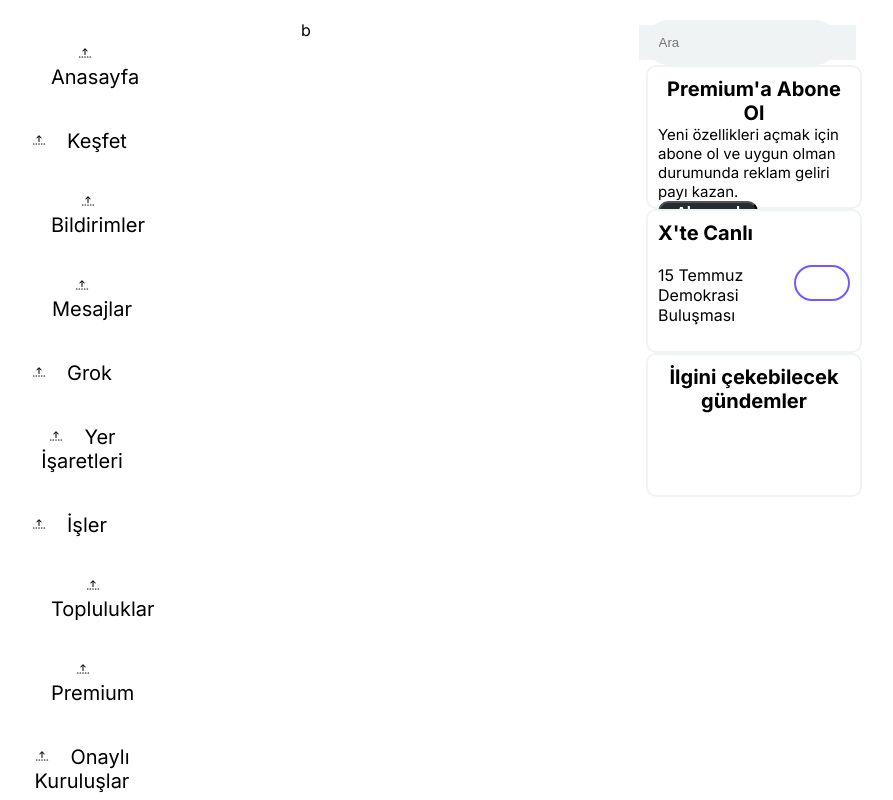
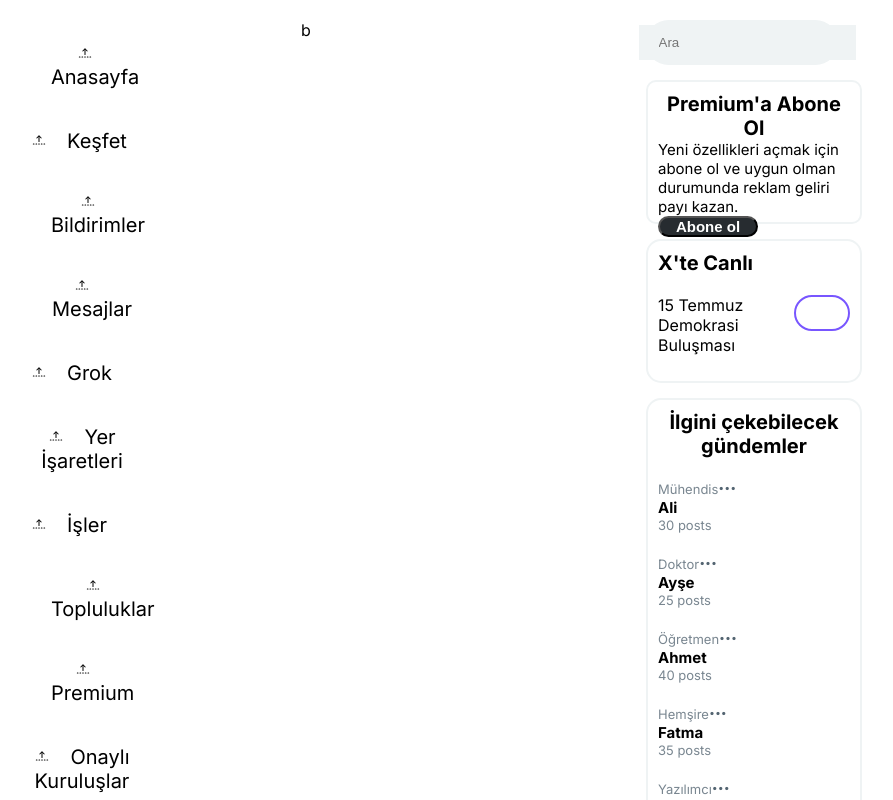
Before and after one commit to Yasinramazan/DavetApplication, a Next.js app: page / in a window 1280 px wide. Shown: the whole page, without its empty margins (206-1099 px from the left). Built offline with nearby package versions, Linux system fonts and the light colour scheme.

Commit message:
Right Bar Completed Now

```diff
--- a/Components/discovercard/discovercard.module.css
+++ b/Components/discovercard/discovercard.module.css
@@ -1,18 +1,28 @@
-
-
-.outerdiv{
+.outerdiv {
     display: flex;
     flex-direction: column;
     align-items: flex-start;
-    border-radius: 10px;
-    padding: 10px;
+    border-radius: 15px;
     border: 2px solid;
     border-color: #EFF3F4;
     background-color: #fff;
-    transition: transform 0.3s ease;
-    height: 144px;
+
+
 }
 
-.h2{
+.h2 {
+    padding: 10px;
     font-size: 20px;
 }
+
+.outernewsdiv {
+    width: 100%;
+}
+
+.topdiv {
+
+    width: 100%;
+    display: flex;
+    justify-content: space-between;
+    align-items: center;
+}
--- a/Components/discovercard/discovercard.tsx
+++ b/Components/discovercard/discovercard.tsx
@@ -1,9 +1,33 @@
 import styles from "../discovercard/discovercard.module.css"
+import DiscoverContent from "../discovercontent/discovercontent";
 
-export default function DiscoverCard(){
-    return(
+export default function DiscoverCard() {
+
+    const people = [
+        { name: 'Ali', age: "30", occupation: 'Mühendis' },
+        { name: 'Ayşe', age: "25", occupation: 'Doktor' },
+        { name: 'Ahmet', age: "40", occupation: 'Öğretmen' },
+        { name: 'Fatma', age: "35", occupation: 'Hemşire' },
+        { name: 'Mehmet', age: "50", occupation: 'Yazılımcı' },
+        { name: 'Elif', age: "28", occupation: 'Grafik Tasarımcı' },
+        { name: 'Ahmet', age: "45", occupation: 'Müdür' },
+        { name: 'Zeynep', age: "32", occupation: 'Psikolog' },
+        { name: 'Oğuz', age: "27", occupation: 'Avukat' },
+        { name: 'Deniz', age: "22", occupation: 'Stajyer' }
+    ];
+
+    return (
         <div className={styles.outerdiv}>
             <h2 className={styles.h2}>İlgini çekebilecek gündemler</h2>
+            <div className={styles.outernewsdiv} >
+                {people.map((item,index)=>
+                <div key={index}>
+                    <DiscoverContent title={item.occupation} name={item.name} total={item.age}/>
+                </div>
+
+                )}
+
+            </div>
         </div>
     );
 }
--- /dev/null
+++ b/Components/discovercontent/discovercontent.module.css
@@ -0,0 +1,38 @@
+.newsdiv{
+    width: 100%;
+    display: flex;
+    flex-direction: column;
+    align-items: flex-start;
+    padding: 10px;
+    transition: 0.2s ease;
+}
+
+.newsdiv:hover{
+
+    background-color: #F7F7F7;
+}
+
+.label{
+    font-size: 13px;
+    color: #798690;
+}
+
+.roundbutton{
+
+
+    border: none;
+    border-radius: 50%;
+    font-weight:1000;
+    color: rgb(83, 100, 113);
+    background-color: transparent;
+}
+
+.roundbutton:hover{
+    color:#1D9BF0;
+    background-color: #E1EEF6;
+}
+
+.h3{
+    font-size: 15px;
+    font-weight: bold;
+}
--- /dev/null
+++ b/Components/discovercontent/discovercontent.tsx
@@ -0,0 +1,23 @@
+import styles from "../discovercontent/discovercontent.module.css"
+import React from 'react';
+
+interface DiscoverContentProps {
+    title: string;
+    name: string;
+    total: string;
+  }
+
+const DiscoverContent: React.FC<DiscoverContentProps> = ({ title, name, total }) =>{
+    return(
+        <div className={styles.newsdiv}>
+                <div className={styles.topdiv}>
+                    <label className={styles.label}>{title}</label>
+                    <span className={styles.roundbutton}>···</span>
+                </div>
+                <h3 className={styles.h3}>{name}</h3>
+                <label className={styles.label}>{total} posts</label>
+            </div>
+    );
+}
+
+export default DiscoverContent;
--- a/Components/headerbutton/headerbuttonstyle.module.css
+++ b/Components/headerbutton/headerbuttonstyle.module.css
@@ -6,7 +6,7 @@
 
 .div{
 
-    transition: transform 0.2s, background-color 0.2s;
+    transition: 0.2s ease, background-color 0.2s;
     display: flex; /* İçeriği yatayda hizalar */
     align-items: center;
     padding: 15px;
--- a/Components/liveonXcard/liveonXcard.module.css
+++ b/Components/liveonXcard/liveonXcard.module.css
@@ -3,7 +3,7 @@
     display: flex;
     flex-direction: column;
     align-items: flex-start;
-    border-radius: 10px;
+    border-radius: 15px;
     padding: 10px;
     border: 2px solid;
     border-color: #EFF3F4;
--- a/src/app/page.module.css
+++ b/src/app/page.module.css
@@ -21,7 +21,7 @@
 .rightsidebar{
   display: flex;
   flex-direction: column;
-
+  gap: 15px;
   height: 100%;
   padding: 20px;
   text-align: center;
--- a/src/app/page.tsx
+++ b/src/app/page.tsx
@@ -10,9 +10,10 @@
 import DiscoverCard from "../../Components/discovercard/discovercard";
 
 
+
 export default function Home() {
 
-  let text = "deneme";
+
   return (
     <div className={styles.mainDiv}>
       <div className={styles.sidebar}>
```
